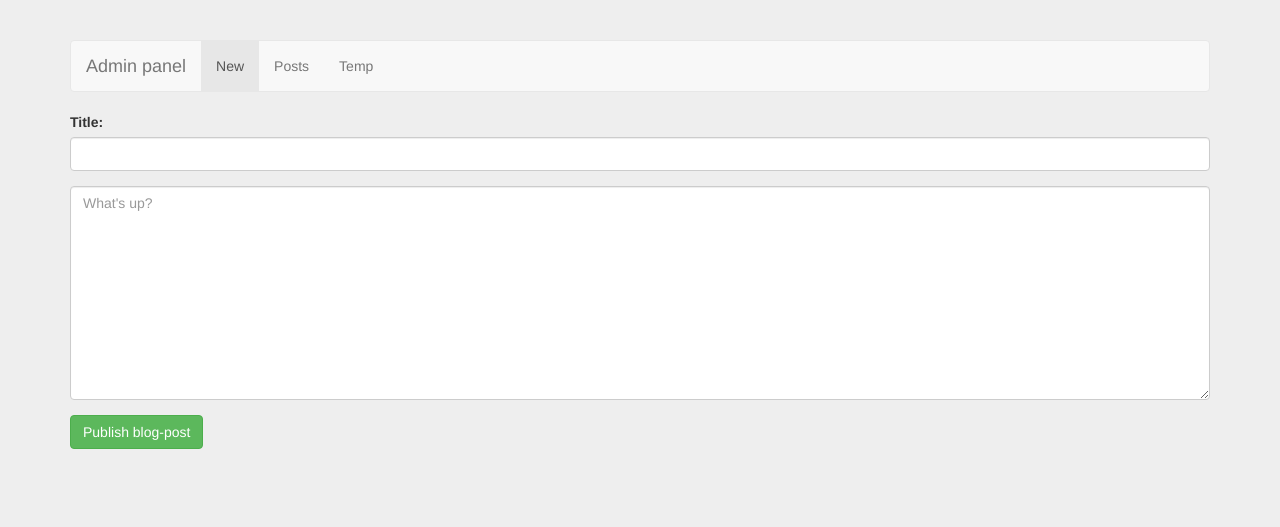
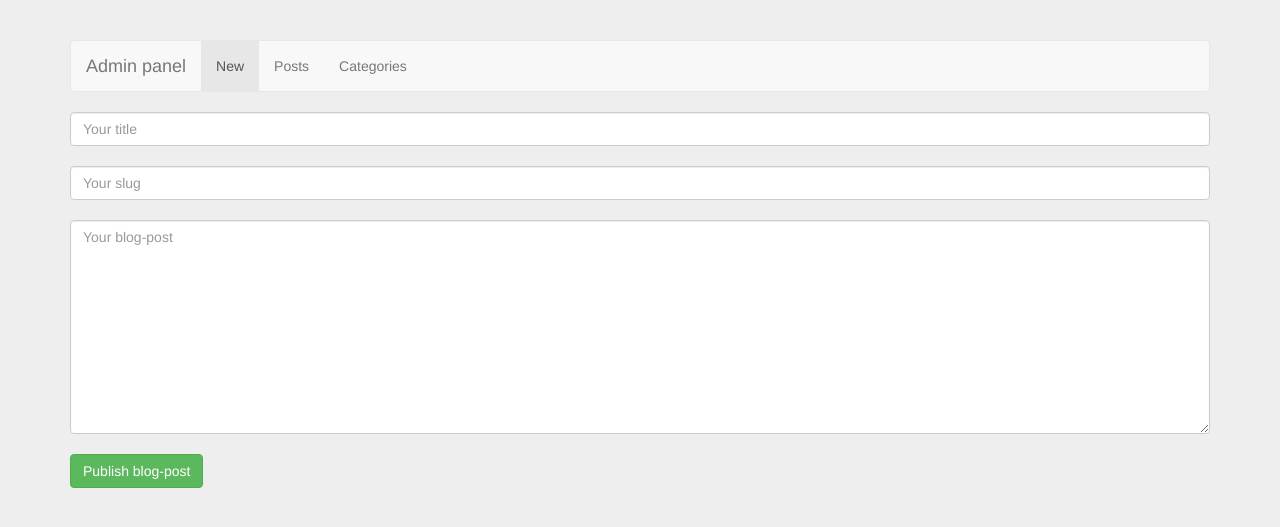
Before and after one commit to Lamer1337Crew/simple-blog, a PHP site: page /admin/welcome.php in a window 1280 px wide. Shown: the top 527 px of the page. Run offline with PHP 8.4, Linux system fonts and the light colour scheme.

Commit message:
Add form data reciever class template

```diff
--- a/admin/welcome.php
+++ b/admin/welcome.php
@@ -1,4 +1,6 @@
 <?php
+
+
 ?>
 
 <!DOCTYPE html>
@@ -21,26 +23,35 @@
             </div>
             <div id="navbar" class="navbar-collapse collapse">
                 <ul class="nav navbar-nav">
-                    <li class="active"><a href="#">New</a></li>
-                    <li><a href="#">Posts</a></li>
-                    <li><a href="#">Temp</a></li>
+                    <li class="active" id="post-new"><a href="#">New</a></li>
+                    <li><a href="#" id="post-list">Posts</a></li>
+                    <li><a href="#" id="categories-editor">Categories</a></li>
                 </ul>
             </div>
         </div>
     </nav>
 
-
     <div class="form-group">
-        <label for="usr">Title:</label>
-        <input type="text" class="form-control" id="title">
-    </div>
-    <div class="form-group">
-        <textarea class="form-control" rows="10" placeholder="What's up?" required></textarea>
-    </div>
-    <div class="form-group">
-        <button type="button" id="send-post" class="btn btn-success">Publish blog-post</button>
+        <input type="text" class="form-control" id="title" placeholder="Your title">
+        <br>
+        <input type="text" class="form-control" id="slug" placeholder="Your slug">
+        <br>
+        <textarea class="form-control" rows="10" placeholder="Your blog-post" required></textarea>
+        <br>
+        <button type="button" id="post-send" class="btn btn-success">Publish blog-post</button>
     </div>
 
+    <div class="message-done" style="display: none;">
+        Success!
+    </div>
+
+    <div class="post-list-container" style="display: none;">
+        lisst
+    </div>
+
+    <div class="categories-editor-container" style="display: none;">
+
+    </div>
 
 </div>
 
@@ -52,7 +63,36 @@
         $('.navbar-nav li').on('click', function () {
             $('.navbar-nav li').removeClass('active');
             $(this).addClass('active');
-        })
+        });
+
+        $('#post-send').on('click', function () {
+            $('.form-group').hide();
+            $('.message-done').show();
+
+            $.ajax({
+                type: 'POST',
+                url: 'admin.php',
+                data: {
+                    'event': 'admin',
+                    'type': 'new'
+                },
+                success: function (response) {
+                    console.log(response);
+                }
+            });
+        });
+
+        $('#post-new').on('click', function () {
+            $('.form-group').show();
+            $('.message-done').hide();
+            $('.post-list-container').hide();
+        });
+
+        $('#post-list').on('click', function () {
+            $('.form-group').hide();
+            $('.message-done').hide();
+            $('.post-list-container').show();
+        });
     })
 </script>
 
```
Also changed, not shown: admin/admin.php (added, +32 -0 lines).
